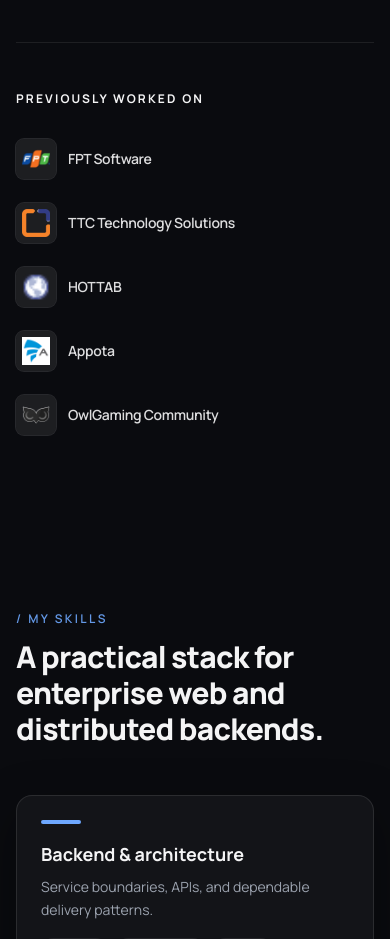
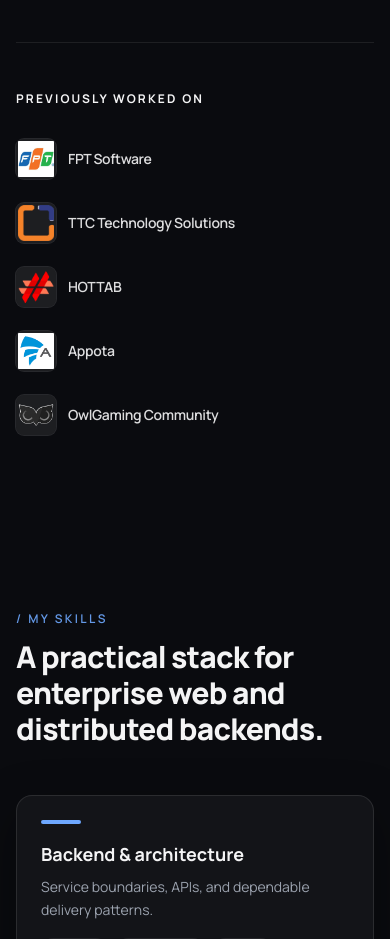
Before and after one commit to chunhuduc/chunhuduc.com, a Next.js app: page / in a window 390 px wide. Shown: the part 1780-2719 px from the top of the page. Built offline with nearby package versions, Linux system fonts and the light colour scheme.

Commit message:
Update AboutHomeSection component to utilize responsive image handling with 'fill' and 'sizes' attributes for better layout adaptability. Replace static width and height with flexible styling. Update employer logos for improved visual consistency.

```diff
--- a/components/AboutHomeSection.tsx
+++ b/components/AboutHomeSection.tsx
@@ -97,9 +97,9 @@ export default function AboutHomeSection() {
               <Image
                 src={logoSrc}
                 alt=""
-                width={28}
-                height={28}
-                className="object-contain"
+                fill
+                sizes="40px"
+                className="object-contain p-0.5"
               />
             </span>
             <span className="text-sm font-semibold tracking-tight text-foreground/90">{name}</span>
```
Also changed, not shown: public/employers/fpt-software.png, public/employers/hottab.png.
